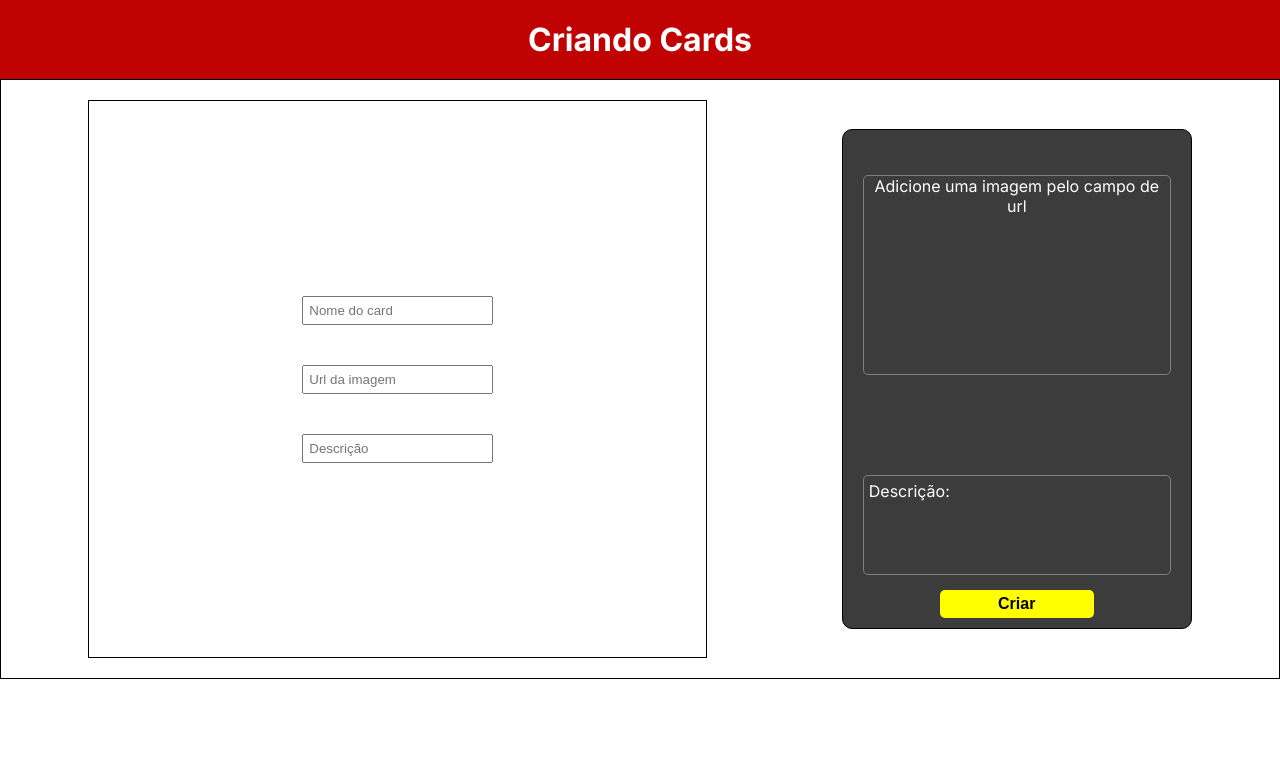
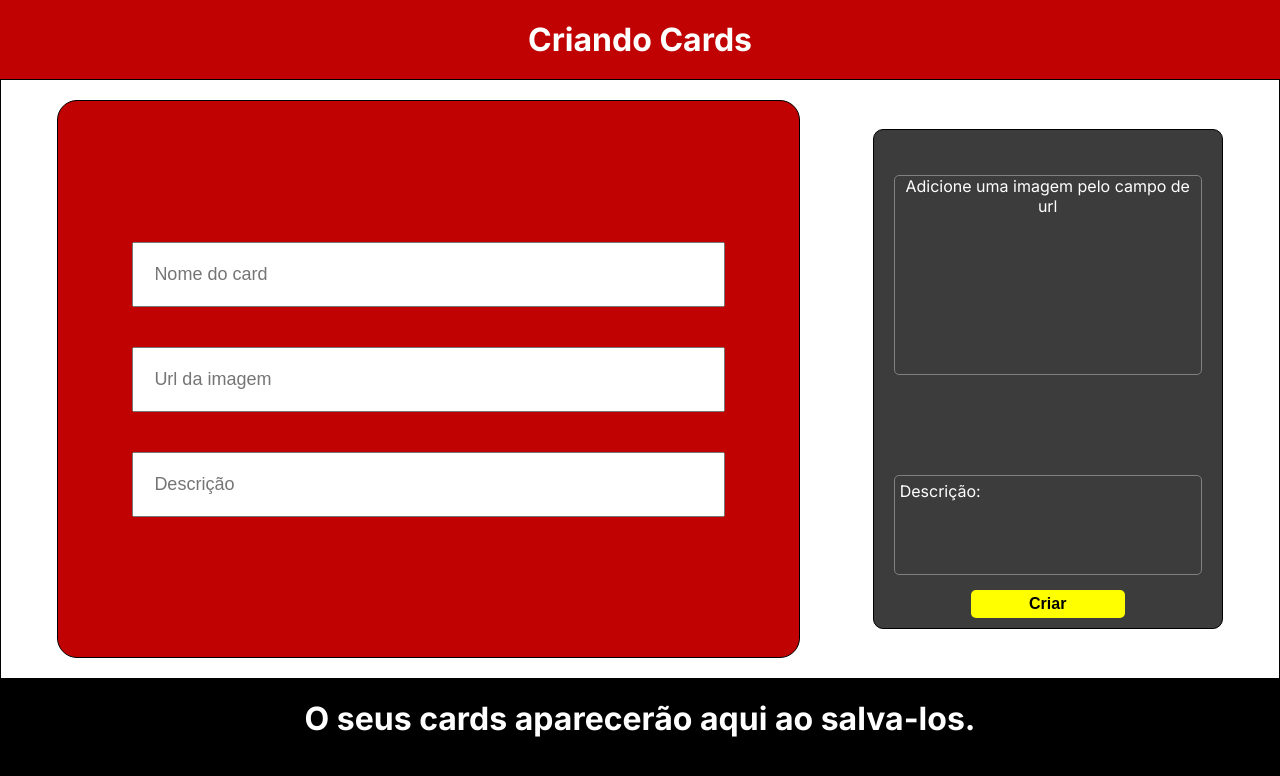
Before and after one commit to EsGui/mounting-cards, a Next.js app: page / in a window 1280 px wide. Shown: the top 776 px of the page. Built offline with nearby package versions, Linux system fonts and the light colour scheme.

Commit message:
feat: css ajustado e readme alterado

```diff
--- a/src/app/components/Body.js
+++ b/src/app/components/Body.js
@@ -26,7 +26,10 @@ export default function Body() {
                 desc: descricao
             }
         ]));
-        setListCards(JSON.parse(localStorage.getItem("listCards")))
+        setListCards(JSON.parse(localStorage.getItem("listCards")));
+        setCardName("");
+        setUrlImage("");
+        setDescricao("");
     }
 
     const deleteCard = (id) => {
@@ -41,9 +44,9 @@ export default function Body() {
             <div className={styles.DivContainerBody}>
                 <div className={ styles.DivInfoCardBody }>
                     <div>
-                        <input onChange={({target}) => setCardName(target.value)} type="text" placeholder="Nome do card" />
-                        <input onChange={({target}) => setUrlImage(target.value)} type="text" placeholder="Url da imagem" />
-                        <input onChange={({target}) => setDescricao(target.value)} type="text" placeholder="Descrição" />
+                        <input value={cardName} onChange={({target}) => setCardName(target.value)} type="text" placeholder="Nome do card" />
+                        <input value={urlImage} onChange={({target}) => setUrlImage(target.value)} type="text" placeholder="Url da imagem" />
+                        <input value={descricao} onChange={({target}) => setDescricao(target.value)} type="text" placeholder="Descrição" />
                     </div>
                 </div>
                 <div className={ styles.DivCardBody }>
@@ -70,7 +73,7 @@ export default function Body() {
             </div>
             <div className={ styles.DivCardSave }>
                 {
-                    listCards && listCards.map(({ id, name, image, desc }) => (
+                    listCards.length > 0 ? listCards.map(({ id, name, image, desc }) => (
                         <div className={ styles.DivCardBody }>
                             <div className={styles.TitleCard}>
                                 <p>{name}</p>
@@ -87,7 +90,9 @@ export default function Body() {
                                 <button onClick={() => deleteCard(id)} type="button">Excluir</button>
                             </div>
                         </div>
-                    ))
+                    )) : (
+                        <h1 style={{ color: 'white' }}>O seus cards aparecerão aqui ao salva-los.</h1>
+                    )
                 }
             </div>
         </>
--- a/src/app/styles/Body.module.css
+++ b/src/app/styles/Body.module.css
@@ -10,7 +10,9 @@
 .DivInfoCardBody {
     height: 100%;
     border: 1px solid black;
-    width: 50%
+    width: 60%;
+    border-radius: 20px;
+    background-color: rgb(192, 2, 2);
 }
 
 .DivInfoCardBody div {
@@ -23,7 +25,9 @@
 
 .DivInfoCardBody div input {
     margin: 20px;
-    padding: 5px;
+    width: 80%;
+    padding: 20px;
+    font-size: 18px;
 }
 
 .DivCardBody {
@@ -94,6 +98,10 @@
 
 .DivCardSave {
     display: flex;
+    justify-content: space-evenly;
+    padding: 20px;
+    background-color: black;
+    height: 100vh
 }
 
 .DivButtonDelete {
```
Also changed, not shown: 1 other file (tests, documents, lock files or other folders).
